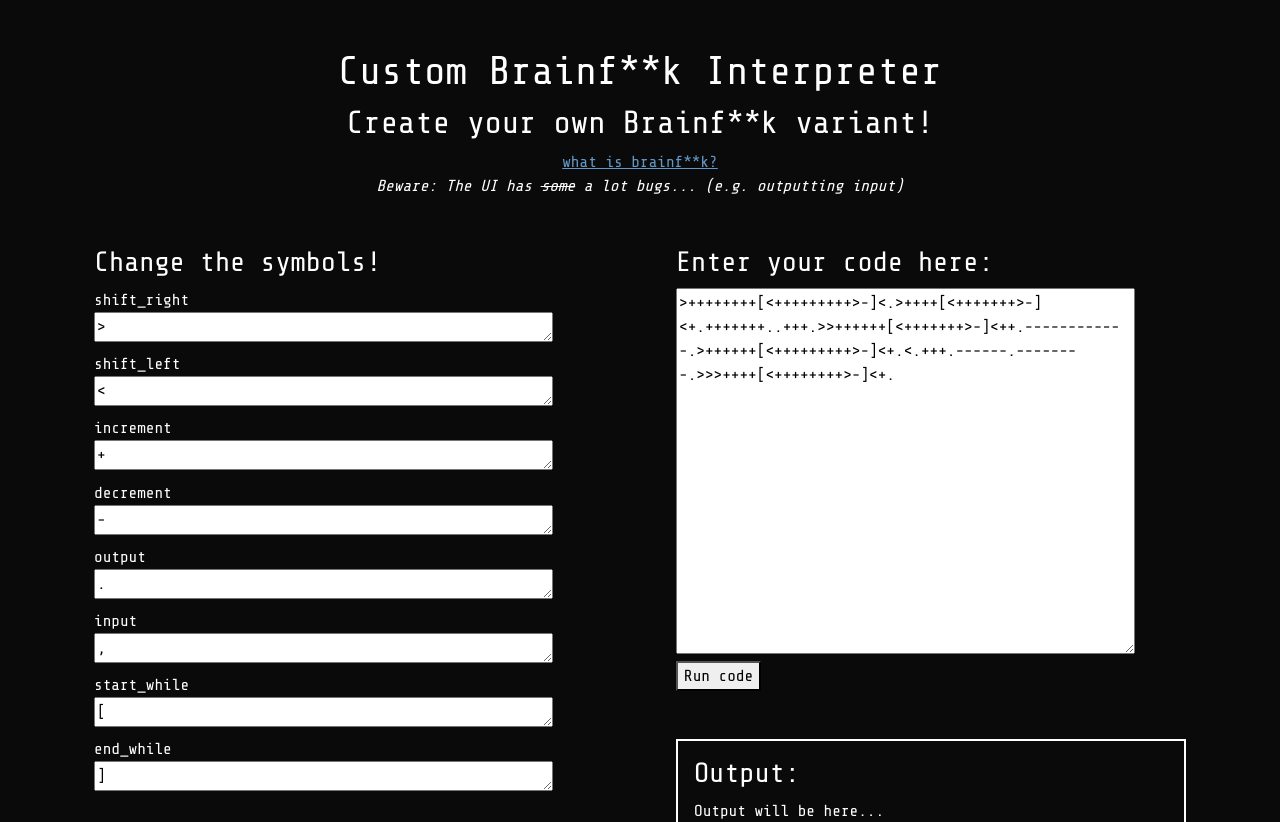
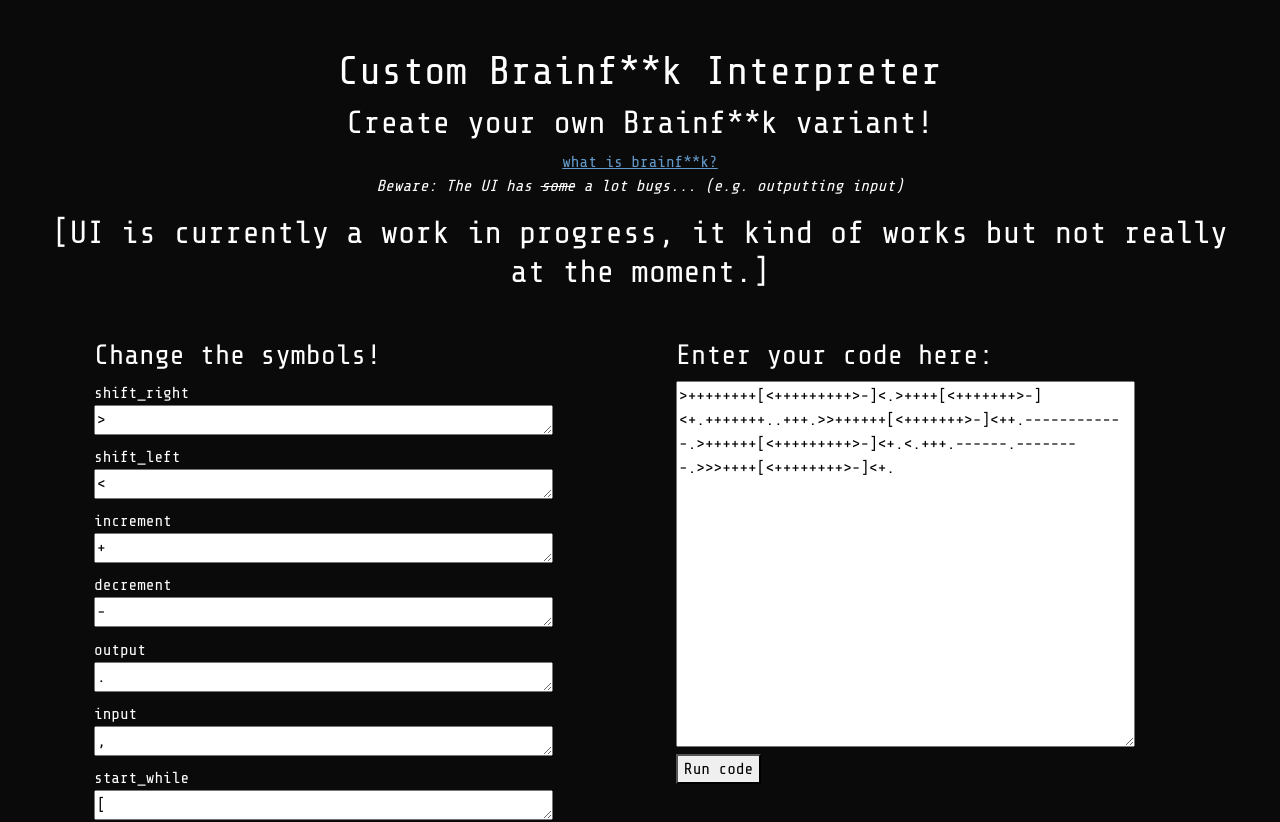
Before and after one commit to brainuser5705/custom-bf-interpreter, a React (Create React App) app: page / in a window 1280 px wide. Shown: the top 822 px of the page. Built offline with nearby package versions, Linux system fonts and the light colour scheme.

Commit message:
added warning

```diff
--- a/src/App.js
+++ b/src/App.js
@@ -89,6 +89,7 @@ function App() {
           <h2>Create your own Brainf**k variant!</h2>
           <a href="https://esolangs.org/wiki/Brainfuck">what is brainf**k?</a>
           <p><i>Beware: The UI has <s>some</s> a lot bugs... (e.g. outputting input)</i></p>
+          <h2>[UI is currently a work in progress, it kind of works but not really at the moment.]</h2>
         </div>
 
 
```
